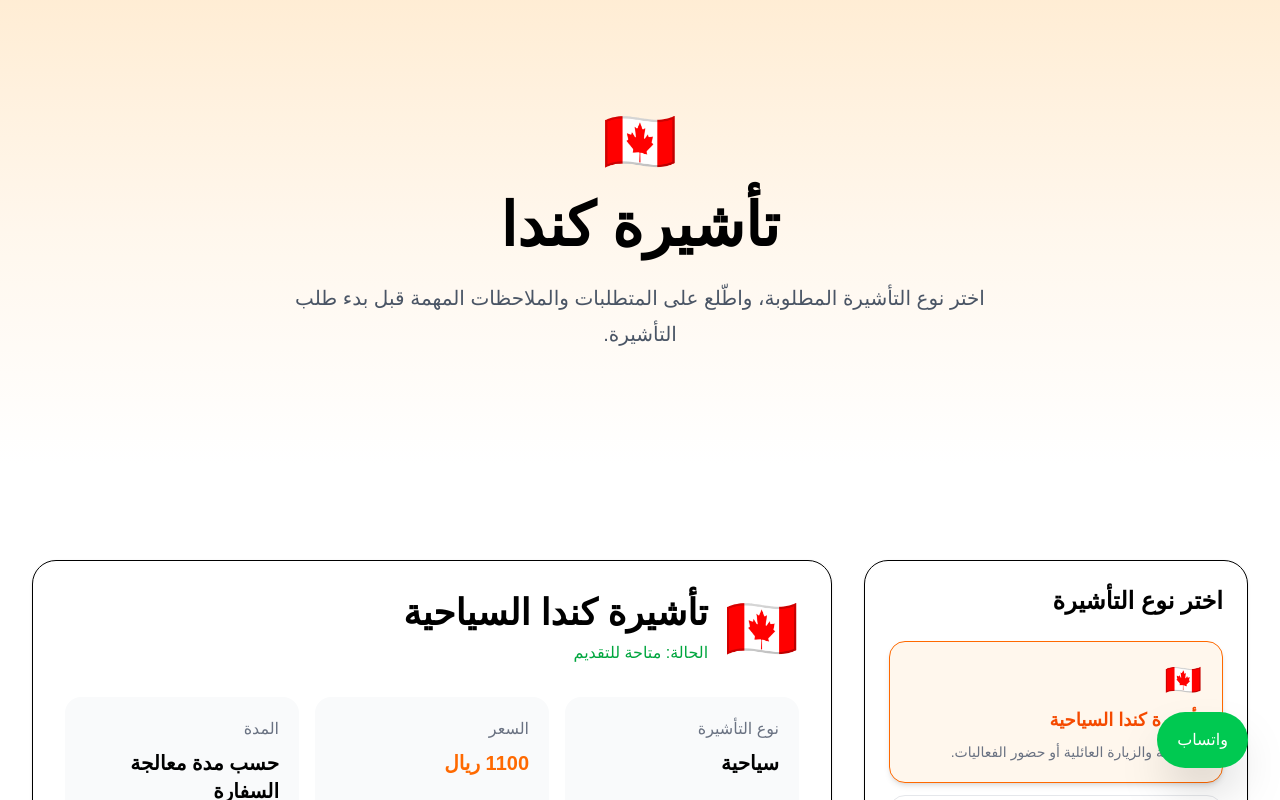
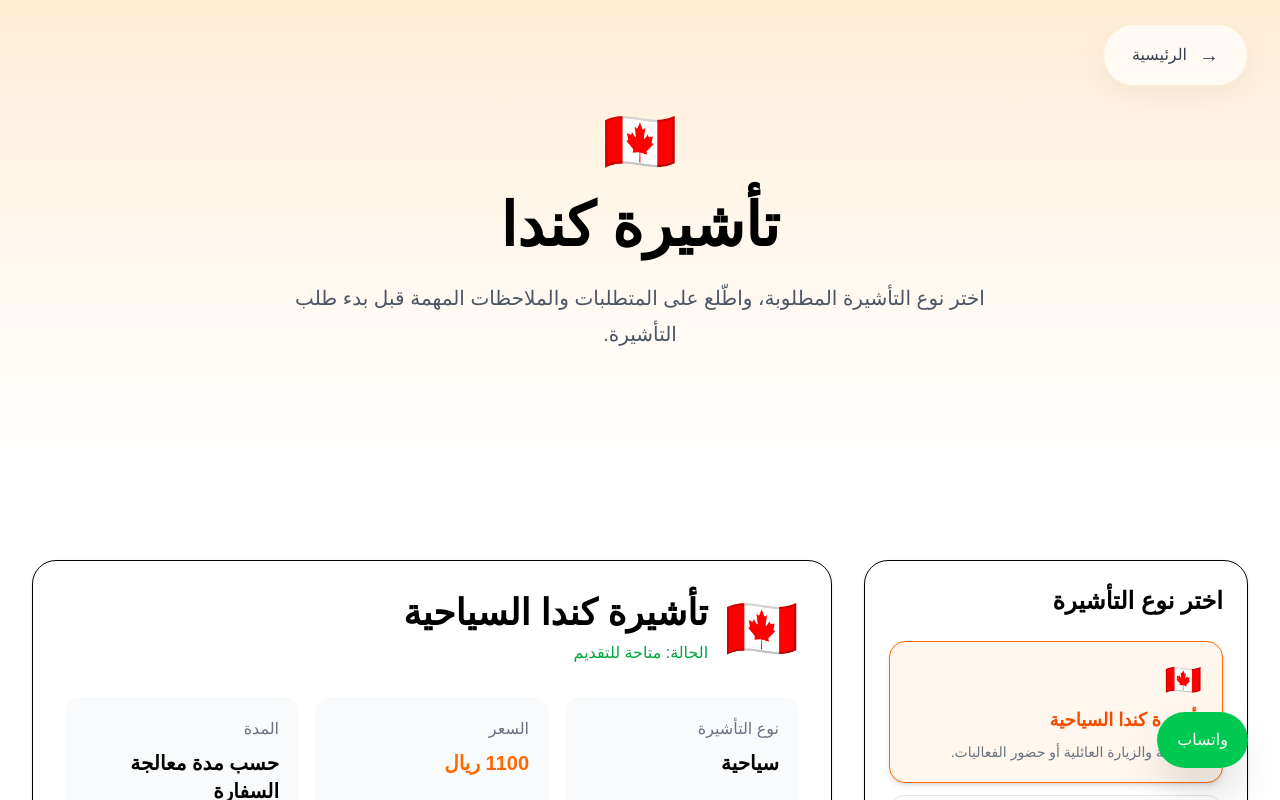
Before and after one commit to SaadAl-Harthi/visa-gate, a Next.js app: page /canada in a window 1280 px wide. Shown: the top 800 px of the page. Built offline with nearby package versions, Linux system fonts and the light colour scheme.

Commit message:
update visa pages ui

```diff
--- a/app/australia/page.tsx
+++ b/app/australia/page.tsx
@@ -60,6 +60,25 @@ export default function AustraliaPage() {
 
   return (
     <main dir="rtl" className="bg-white text-black">
+
+        <div className="px-5 md:px-8 pt-6">
+  <a
+    href="/"
+    className="
+    inline-flex items-center gap-2
+    bg-white/70 backdrop-blur-md
+    border border-gray-100
+    hover:border-orange-200
+    hover:bg-orange-50
+    text-gray-700 hover:text-orange-500
+    px-5 py-3 rounded-full
+    shadow-sm transition duration-300
+  "
+  >
+    الرئيسية
+    <span className="text-lg">→</span>
+  </a>
+</div>
       <section className="px-5 md:px-8 py-20 md:py-28 text-center bg-gradient-to-b from-orange-100 via-orange-50 to-white">
         <div className="max-w-5xl mx-auto">
           <div className="text-6xl mb-6">🇦🇺</div>
--- a/app/canada/page.tsx
+++ b/app/canada/page.tsx
@@ -118,6 +118,30 @@ export default function CanadaPage() {
 
   return (
     <main dir="rtl" className="bg-white text-black">
+
+<div className="absolute top-6 right-5 md:right-8 z-20">
+  <a
+    href="/"
+    className="
+    flex items-center gap-3
+    bg-white/70 backdrop-blur-xl
+    border border-orange-100
+    hover:border-orange-300
+    hover:bg-white
+    text-gray-700 hover:text-orange-500
+    px-5 md:px-7
+    py-3 md:py-4
+    rounded-full
+    shadow-[0_8px_30px_rgb(0,0,0,0.05)]
+    transition-all duration-300
+    text-sm md:text-base
+    font-medium
+  "
+  >
+    <span className="text-xl">→</span>
+    الرئيسية
+  </a>
+</div>
       {/* Hero */}
       <section className="px-5 md:px-8 py-20 md:py-28 text-center bg-gradient-to-b from-orange-100 via-orange-50 to-white">
         <div className="max-w-5xl mx-auto">
--- a/app/schengen/page.tsx
+++ b/app/schengen/page.tsx
@@ -208,6 +208,24 @@ export default function SchengenPage() {
   return (
     <main dir="rtl" className="bg-white text-black">
 
+        <div className="px-5 md:px-8 pt-6">
+  <a
+    href="/"
+    className="
+    inline-flex items-center gap-2
+    bg-white/70 backdrop-blur-md
+    border border-gray-100
+    hover:border-orange-200
+    hover:bg-orange-50
+    text-gray-700 hover:text-orange-500
+    px-5 py-3 rounded-full
+    shadow-sm transition duration-300
+  "
+  >
+    الرئيسية
+    <span className="text-lg">→</span>
+  </a>
+</div>
       {/* Hero */}
 <section className="px-5 md:px-8 py-20 md:py-28 text-center bg-gradient-to-b from-orange-100 via-orange-50 to-white">        <div className="max-w-5xl mx-auto">
           <div className="text-6xl mb-6">🇪🇺</div>
--- a/app/uae/page.tsx
+++ b/app/uae/page.tsx
@@ -56,6 +56,25 @@ export default function UAEPage() {
 
   return (
     <main dir="rtl" className="bg-white text-black">
+
+        <div className="px-5 md:px-8 pt-6">
+  <a
+    href="/"
+    className="
+    inline-flex items-center gap-2
+    bg-white/70 backdrop-blur-md
+    border border-gray-100
+    hover:border-orange-200
+    hover:bg-orange-50
+    text-gray-700 hover:text-orange-500
+    px-5 py-3 rounded-full
+    shadow-sm transition duration-300
+  "
+  >
+    الرئيسية
+    <span className="text-lg">→</span>
+  </a>
+</div>
       <section className="px-5 md:px-8 py-20 md:py-28 text-center bg-gradient-to-b from-orange-100 via-orange-50 to-white">
         <div className="max-w-5xl mx-auto">
           <div className="text-6xl mb-6">🇦🇪</div>
--- a/app/uk/page.tsx
+++ b/app/uk/page.tsx
@@ -59,6 +59,24 @@ export default function UKPage() {
   return (
     <main dir="rtl" className="bg-white text-black">
 
+<div className="px-5 md:px-8 pt-6">
+  <a
+    href="/"
+    className="
+    inline-flex items-center gap-2
+    bg-white/70 backdrop-blur-md
+    border border-gray-100
+    hover:border-orange-200
+    hover:bg-orange-50
+    text-gray-700 hover:text-orange-500
+    px-5 py-3 rounded-full
+    shadow-sm transition duration-300
+  "
+  >
+    الرئيسية
+    <span className="text-lg">→</span>
+  </a>
+</div>
       {/* Hero */}
       <section className="px-5 md:px-8 py-20 md:py-28 text-center bg-gradient-to-b from-orange-100 via-orange-50 to-white">
         <div className="max-w-5xl mx-auto">
--- a/app/usa/page.tsx
+++ b/app/usa/page.tsx
@@ -146,6 +146,31 @@ export default function UsaPage() {
 
   return (
     <main dir="rtl" className="bg-white text-black">
+
+<div className="absolute top-6 right-5 md:right-8 z-20">
+  <a
+    href="/"
+    className="
+    flex items-center gap-3
+    bg-white/70 backdrop-blur-xl
+    border border-orange-100
+    hover:border-orange-300
+    hover:bg-white
+    text-gray-700 hover:text-orange-500
+    px-5 md:px-7
+    py-3 md:py-4
+    rounded-full
+    shadow-[0_8px_30px_rgb(0,0,0,0.05)]
+    transition-all duration-300
+    text-sm md:text-base
+    font-medium
+  "
+  >
+    <span className="text-xl">→</span>
+    الرئيسية
+  </a>
+</div>
+
       {/* Hero */}
       <section className="px-5 md:px-8 py-20 md:py-28 text-center bg-gradient-to-b from-orange-100 via-orange-50 to-white">
         <div className="max-w-5xl mx-auto">
```
